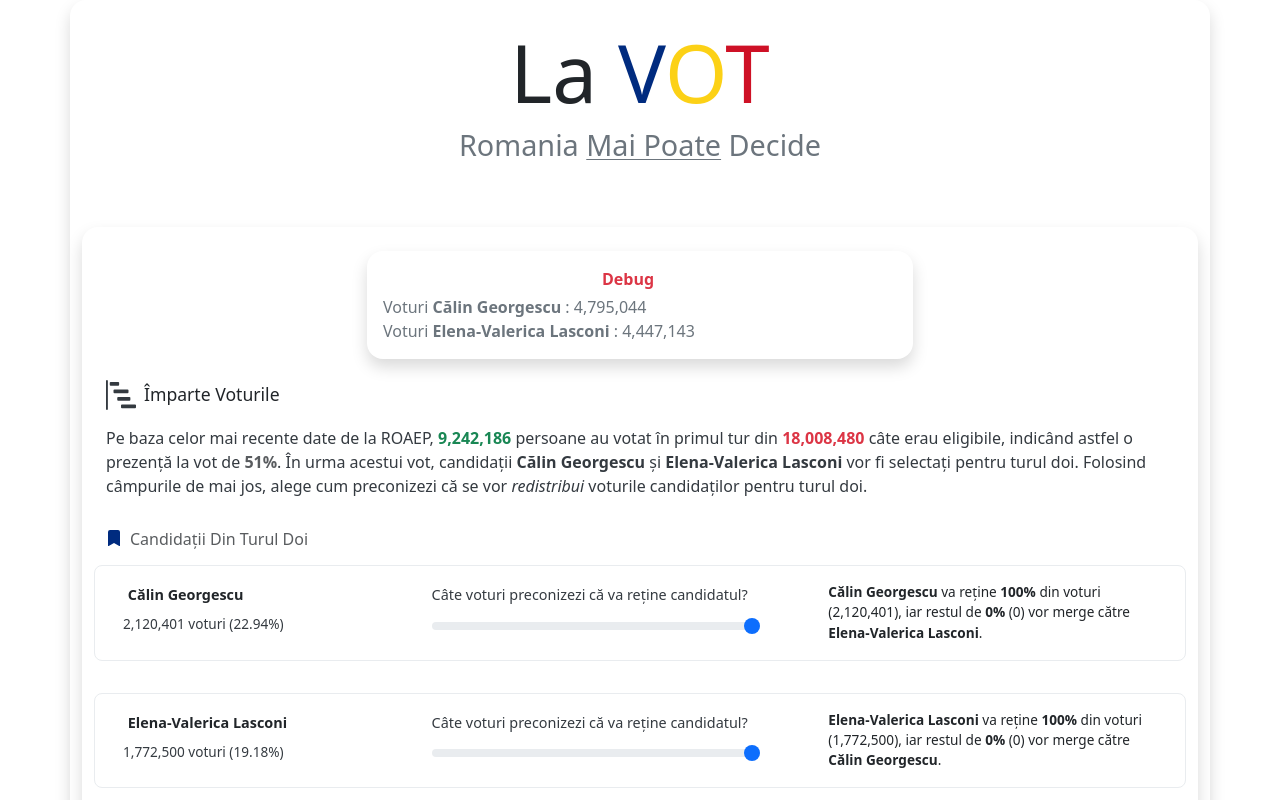
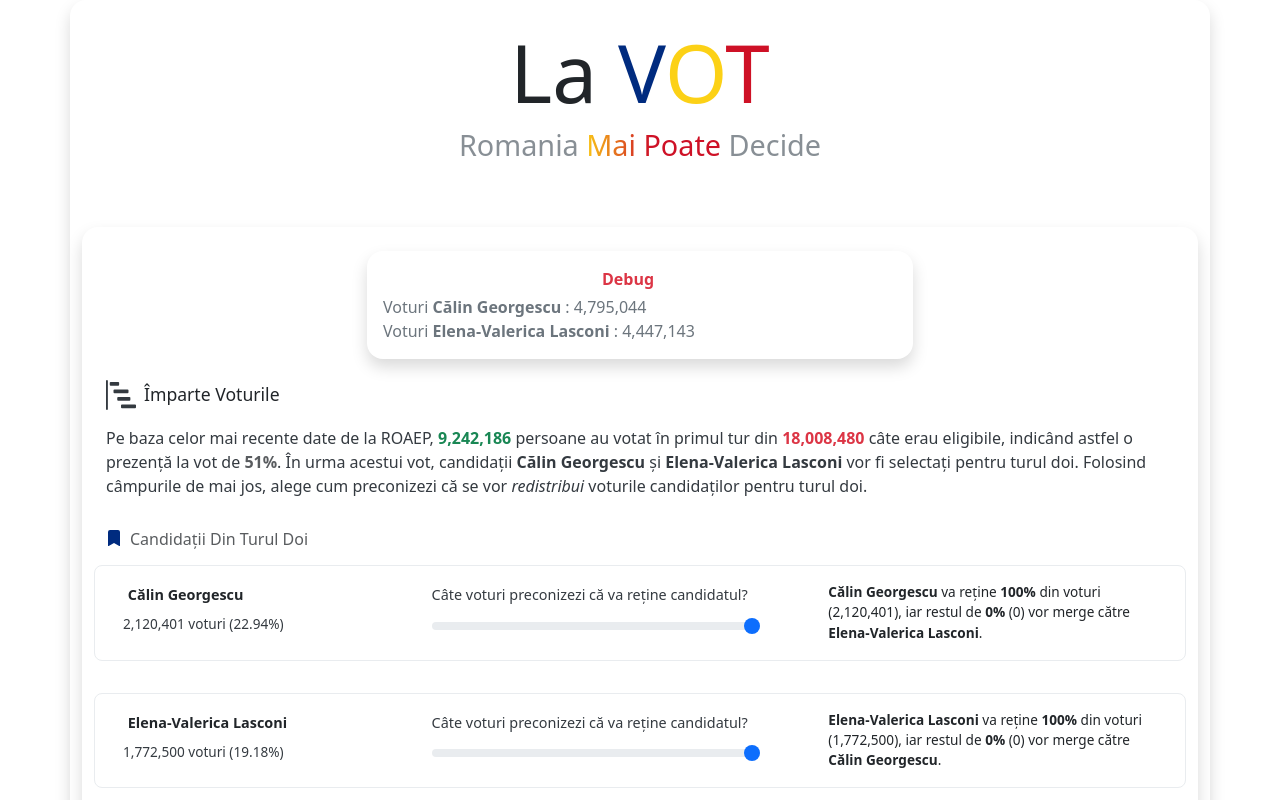
Before and after one commit to mihaiconstantin/lavot, a React (Vite) app: page / in a window 1280 px wide. Shown: the top 800 px of the page. Built offline with nearby package versions, Linux system fonts and the light colour scheme.

Commit message:
Design: add animation to header subtitle

```diff
--- a/src/components/Header.tsx
+++ b/src/components/Header.tsx
@@ -9,8 +9,8 @@ const Header: React.FC = () => {
                     <span className="flag-yellow">O</span>
                     <span className="flag-red">T</span>
                 </h1>
-                <div className="header-subtitle display-6 fw-lighter text-secondary">
-                    Romania <span className="text-underscore">Mai Poate</span> Decide
+                <div className="header-subtitle display-6 fw-lighter">
+                    Romania <span className="flag-animation">Mai Poate</span> Decide
                 </div>
             </div>
         </header>
--- a/src/main.css
+++ b/src/main.css
@@ -79,6 +79,7 @@ header {
     font-size: 1.8rem;;
     margin-top: 0.5rem;
     margin-bottom: 1rem;
+    color: #6c757dcf;
 }
 
 header .logo {
@@ -275,3 +276,33 @@ footer .github a {
 }
 
 /* #endregion */
+
+
+/* #region Animations. */
+
+.flag-animation {
+    background: linear-gradient(
+        to right,
+        #002B7F 20%,
+        #002B7F 30%,
+        #FCD116 70%,
+        #CE1126 80%
+    );
+    -webkit-background-clip: text;
+    background-clip: text;
+    -webkit-text-fill-color: transparent;
+    text-fill-color: transparent;
+    background-size: 500% auto;
+    animation: textShine 5s ease-in-out infinite alternate;
+}
+
+@keyframes textShine {
+    0% {
+        background-position: 0% 50%;
+    }
+    100% {
+        background-position: 100% 50%;
+    }
+}
+
+/* #endregion */
```
